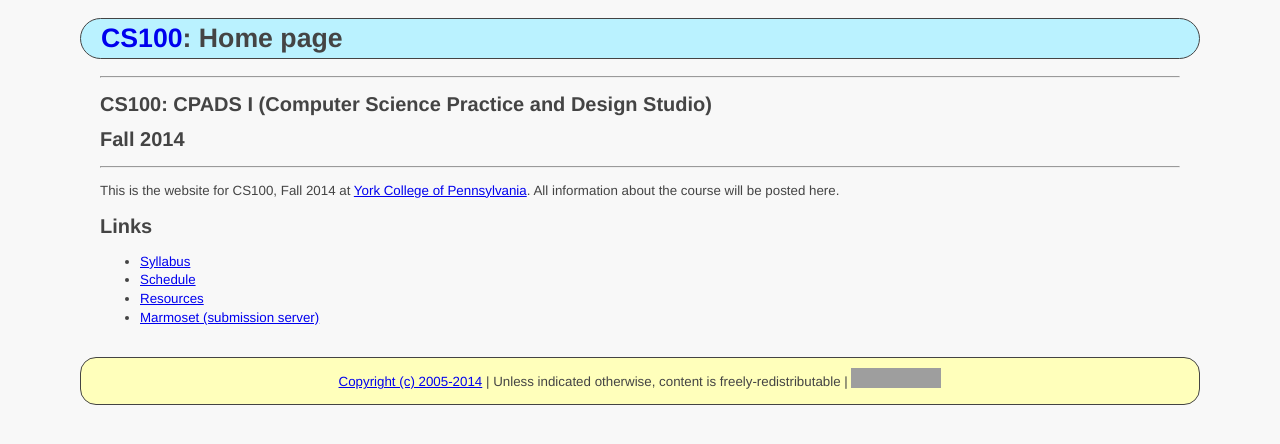
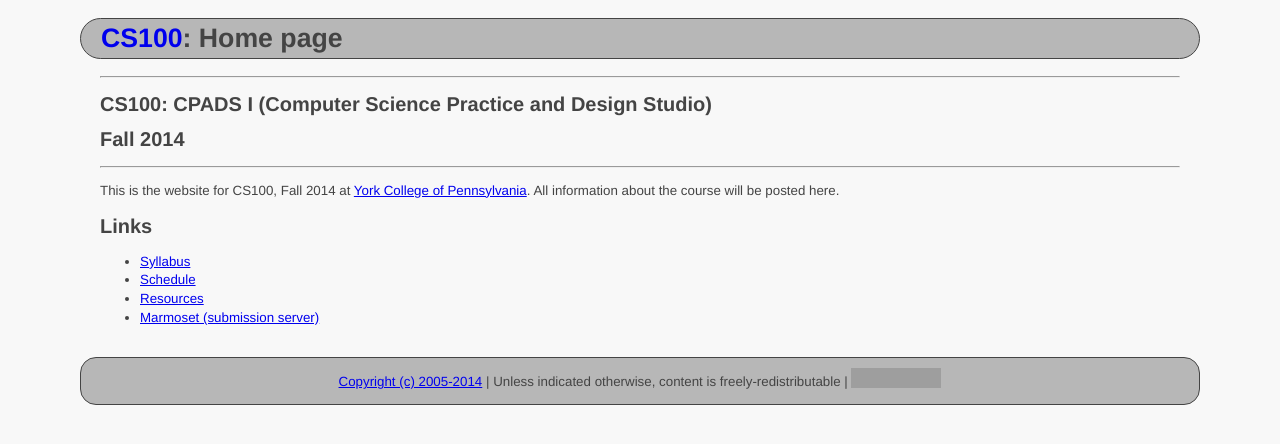
Before and after one commit to ycpcs/cs100-fall2014, a Jekyll site: the page built from index.md, in a window 1280 px wide. Shown: the top 444 px of the page. Built offline with Jekyll 4.4.1, drawn with Linux system fonts in a browser that asks for light colours; Markdown is read by kramdown in place of the engine named in the settings; grey boxes are pictures that could not be loaded.

Commit message:
updated CSS

```diff
--- a/css/site.css
+++ b/css/site.css
@@ -14,7 +14,7 @@ p {
 .pageheader h1 {
 /* 	color: #141; */
 	font-size: 200%;
-	background: #baf2ff;
+	background: #b7b7b7;
 	border: 1px solid #444;
 	border-radius: 24px;
 	padding: 10px 20px;
@@ -50,7 +50,7 @@ p {
 	margin-bottom: 10px;
 	padding: 10px 30px;
 	text-align: center;
-	background: #ffb;
+	background: #b7b7b7;
 	border: 1px solid #444;
 	border-radius: 16px;
 }
```
